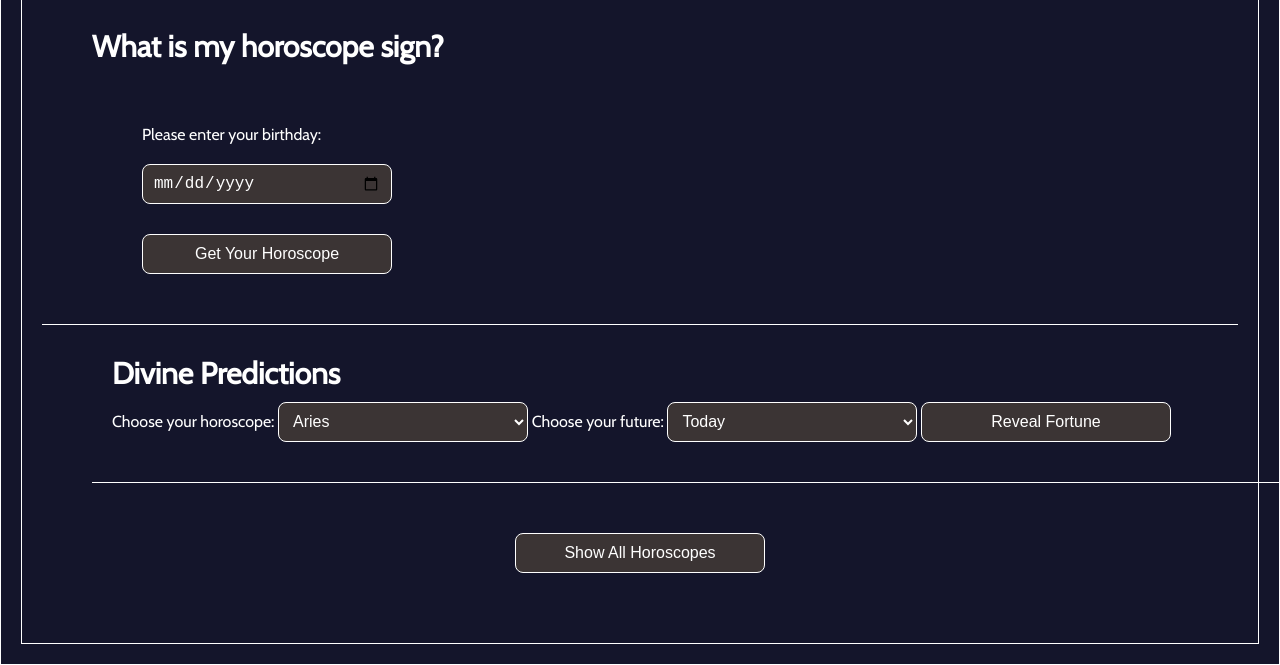
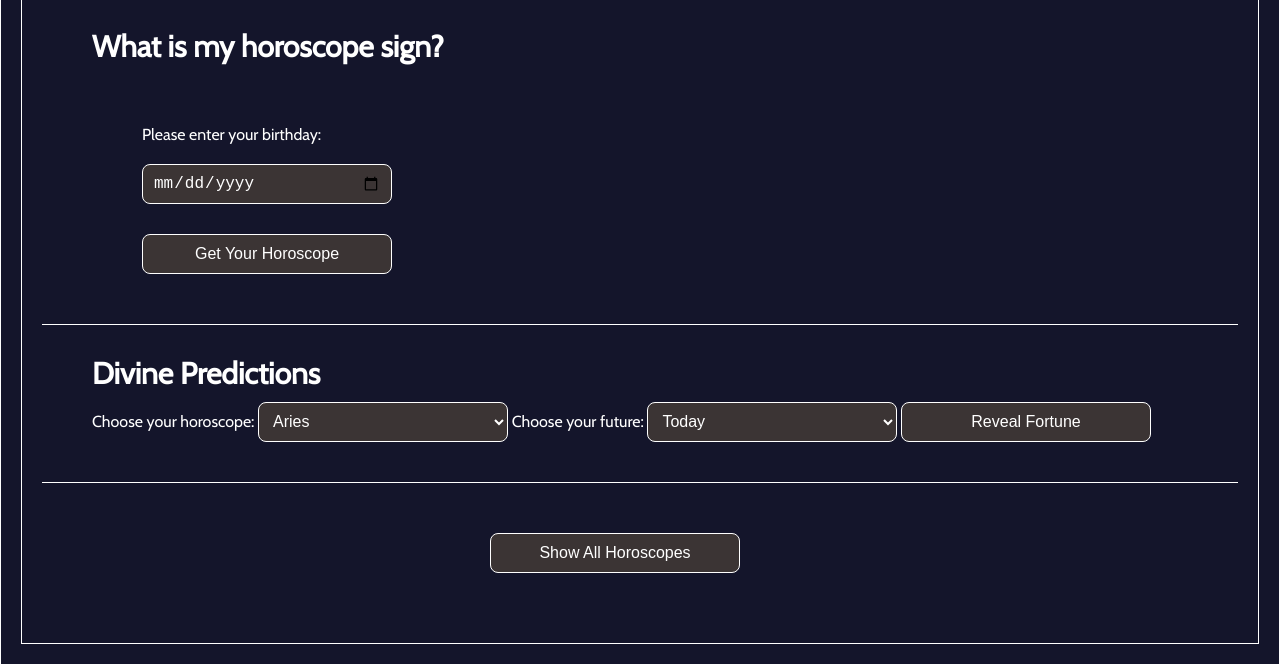
Before and after one commit to WinnieYuDev/horoscope-website, a plain HTML site: page index.html in a window 1280 px wide. Shown: the part 334-999 px from the top of the page. Drawn offline with nearby package versions, Linux system fonts and the light colour scheme.

Commit message:
Update Final Draft

```diff
--- a/css/style.css
+++ b/css/style.css
@@ -127,7 +127,7 @@ button:active {
   max-width: 1200px;
   width: 100%;
   height: auto;
-  margin:0px 50px;
+  padding:0px 50px;
 }
     .predictions h2{
         font-size: 30px;
@@ -145,6 +145,7 @@ button:active {
   justify-content: center;
   align-items: center;
   flex-direction: column;
+  margin:auto 50px auto auto;
   height: auto;
 }
 
```
